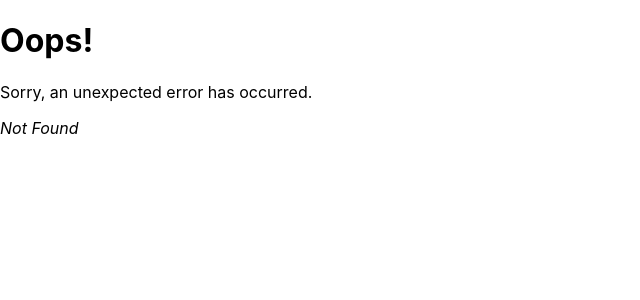
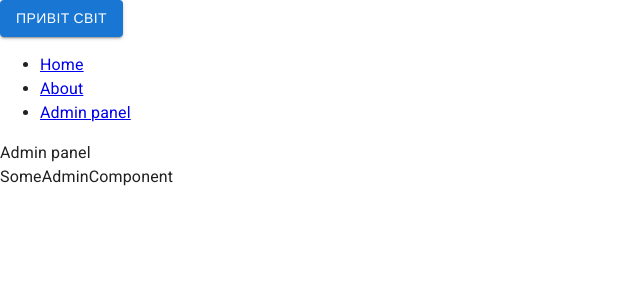
Before and after one commit to mykhalkevych/victoryweapons, a React (Create React App) app: page /admin in a window 1280 px wide. Before the commit this address had no page. Shown: the top 300 px of the page, without its empty margins (0-640 px from the left). Built offline with nearby package versions, Linux system fonts and the light colour scheme; a web font is replaced by a local one.

Commit message:
add addmin page route

```diff
--- a/src/App.tsx
+++ b/src/App.tsx
@@ -17,6 +17,9 @@ function App() {
           <li>
             <a href={`/about`}>About</a>
           </li>
+          <li>
+            <a href={`/admin`}>Admin panel</a>
+          </li>
         </ul>
       </nav>
       <Outlet />
--- /dev/null
+++ b/src/components/admin/SomeAdminComponent.tsx
@@ -0,0 +1,5 @@
+type Props = {};
+
+export default function SomeAdminComponent({}: Props) {
+  return <div>SomeAdminComponent</div>;
+}
--- /dev/null
+++ b/src/pages/AdminPage.tsx
@@ -0,0 +1,12 @@
+import SomeAdminComponent from '../components/admin/SomeAdminComponent';
+
+type Props = {};
+
+export default function AdminPage({}: Props) {
+  return (
+    <div>
+      Admin panel
+      <SomeAdminComponent />
+    </div>
+  );
+}
--- a/src/router/index.tsx
+++ b/src/router/index.tsx
@@ -2,6 +2,7 @@ import { createBrowserRouter } from 'react-router-dom';
 
 import App from '../App';
 import About from '../pages/About';
+import AdminPage from '../pages/AdminPage';
 import ErrorPage from '../pages/ErrorPage';
 
 const router = createBrowserRouter([
@@ -14,6 +15,10 @@ const router = createBrowserRouter([
         path: 'about',
         element: <About />,
       },
+      {
+        path: 'admin',
+        element: <AdminPage />,
+      },
     ],
   },
 ]);
```
